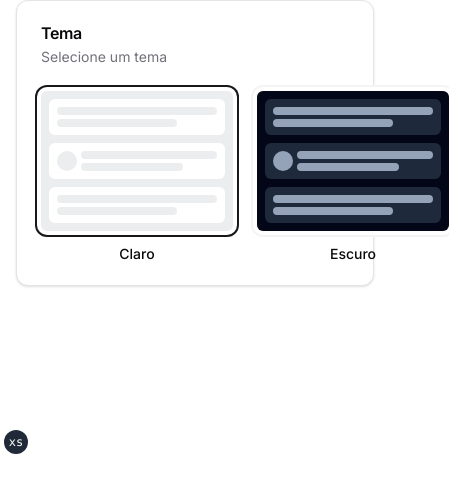
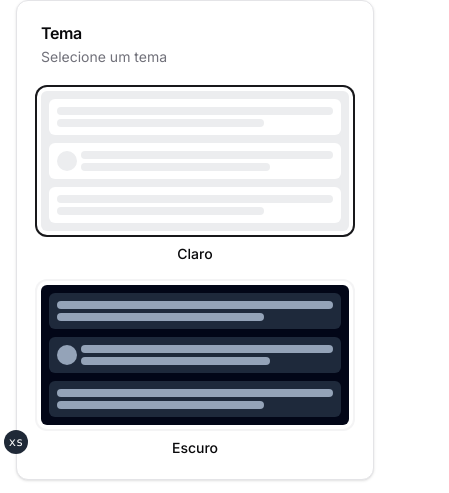
Before and after one commit to fatequense/website, a Next.js app: page /aluno/opcoes/aparencia in a window 390 px wide. Shown: the part 386-879 px from the top of the page, 449 px wide, since content can reach past the window. Before the commit the page ends 844 px from the top, so only its background shows below. Built offline with nearby package versions, Linux system fonts and the light colour scheme; no server answers.

Commit message:
added theme switcher in options responsible

```diff
--- a/src/app/(student)/(routes)/aluno/opcoes/_components/apparence-theme-change.tsx
+++ b/src/app/(student)/(routes)/aluno/opcoes/_components/apparence-theme-change.tsx
@@ -23,12 +23,12 @@ export function ApparenceThemeChange() {
       </CardHeader>
       <CardContent>
         <RadioGroup defaultValue={resolvedTheme} onValueChange={setTheme}>
-          <div className="flex gap-6">
+          <div className="flex flex-col sm:flex-row gap-6">
             <Label htmlFor="light" className="cursor-pointer text-center">
               <RadioGroupItem id="light" value="light" className="hidden" />
               <div
                 className={cn(
-                  'w-48 space-y-2 p-2 bg-[#ecedef] rounded-md ring-2 ring-offset-4 ring-secondary ring-offset-background',
+                  'w-full sm:w-48 space-y-2 p-2 bg-[#ecedef] rounded-md ring-2 ring-offset-4 ring-secondary ring-offset-background',
                   resolvedTheme === 'light' && 'ring-primary',
                 )}
               >
@@ -54,7 +54,7 @@ export function ApparenceThemeChange() {
               <RadioGroupItem id="dark" value="dark" className="hidden" />
               <div
                 className={cn(
-                  'w-48 space-y-2 p-2 bg-[#020617] rounded-md ring-2 ring-offset-4 ring-secondary ring-offset-background',
+                  'w-full sm:w-48 space-y-2 p-2 bg-[#020617] rounded-md ring-2 ring-offset-4 ring-secondary ring-offset-background',
                   resolvedTheme === 'dark' && 'ring-primary',
                 )}
               >
```
